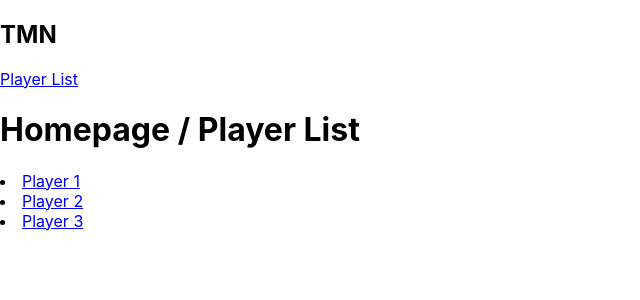
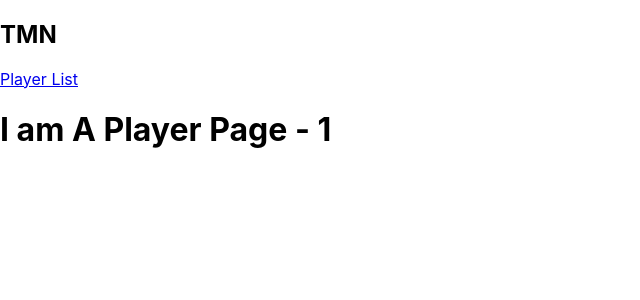
Before and after one commit to Jwatts82/chlgtmn, a React (Create React App) app: page /stats/1 in a window 1280 px wide. Shown: the top 300 px of the page, without its empty margins (0-640 px from the left). Built offline with nearby package versions, Linux system fonts and the light colour scheme.

Commit message:
set up routing

```diff
--- a/package.json
+++ b/package.json
@@ -8,6 +8,7 @@
     "@testing-library/user-event": "^12.1.10",
     "react": "^17.0.2",
     "react-dom": "^17.0.2",
+    "react-router-dom": "^5.2.0",
     "react-scripts": "4.0.3",
     "web-vitals": "^1.0.1"
   },
--- a/src/App.js
+++ b/src/App.js
@@ -1,17 +1,26 @@
 import React from 'react'
 import Navbar from './components/Navbar'
 import PlayerList from './components/PlayerList'
+import { BrowserRouter as Router, Route, Switch} from 'react-router-dom'
+import Stats from './components/Stats'
 
 function App() {
   return (
-    <div className="App">
-      <Navbar />
-      <div>
-        <PlayerList />
+    <Router>
+      <div className="App">
+        <Navbar />
+        <div className="content">
+          <Switch>
+            <Route exact path="/">
+              <PlayerList />
+            </Route>
+            <Route path="/stats/:id">
+              <Stats />
+            </Route>
+          </Switch>
+        </div>
       </div>
-
-
-    </div>
+    </Router>
   );
 }
 
--- a/src/components/Navbar.js
+++ b/src/components/Navbar.js
@@ -1,9 +1,11 @@
+import { Link } from 'react-router-dom'
+
 const Navbar = () => {
     return (
         <nav className="navbar">
             <h1>TMN</h1>
             <div className="links">
-                <a href="/">Player List</a>
+                <Link to="/">Player List</Link>
             </div>
         </nav>
     )
--- a/src/components/PlayerList.js
+++ b/src/components/PlayerList.js
@@ -1,4 +1,5 @@
 import React, { Component } from 'react'
+import { Link } from 'react-router-dom'
 
 class PlayerList extends Component {
 
@@ -10,12 +11,15 @@ class PlayerList extends Component {
         return (
             <div>
                 <h1>Homepage / Player List</h1>
-                <li><a href="#" onClick={this.handleClick}>Player 1</a></li>
-                <li><a href="#" onClick={this.handleClick}>Player 2</a></li>
-                <li><a href="#" onClick={this.handleClick}>Player 3</a></li>
+                <li><Link to="/stats" onClick={this.handleClick}>Player 1</Link></li>
+                <li><Link to="/stats" onClick={this.handleClick}>Player 2</Link></li>
+                <li><Link to="/stats" onClick={this.handleClick}>Player 3</Link></li>
             </div>
         )
     }
 }
 
 export default PlayerList
+
+
+// Link to{`/stats/${player.id}`}
--- a/src/components/Stats.js
+++ b/src/components/Stats.js
@@ -0,0 +1,15 @@
+import React from 'react'
+import { useParams } from 'react-router-dom'
+
+const Stats = () => {
+    const { id } = useParams()
+
+        return (
+            <div>
+                <h1>I am A Player Page - { id }</h1>
+            </div>
+        )
+
+}
+
+export default Stats
```
Also changed, not shown: 1 other file (tests, documents, lock files or other folders).
